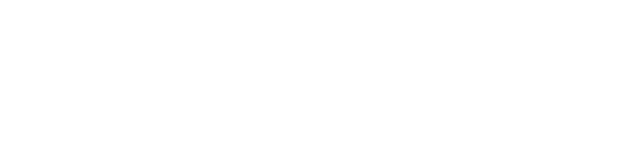
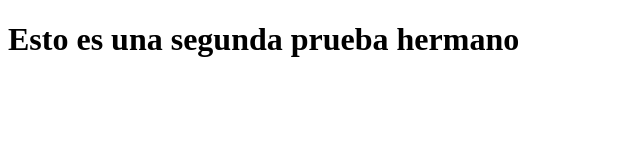
Before and after one commit to alion1992/PruebaSGE15092025, a plain HTML site: page ud1/pruebaInicial/html/sergIsma.html in a window 1280 px wide. Shown: the whole page, without its empty margins (0-640 px from the left). Drawn offline with Linux system fonts and the light colour scheme.

Commit message:
segunda prueba

```diff
--- a/ud1/pruebaInicial/html/sergIsma.html
+++ b/ud1/pruebaInicial/html/sergIsma.html
@@ -6,6 +6,6 @@
     <title>Document</title>
 </head>
 <body>
-
+    <h1>Esto es una segunda prueba hermano</h1>
 </body>
 </html>
```
